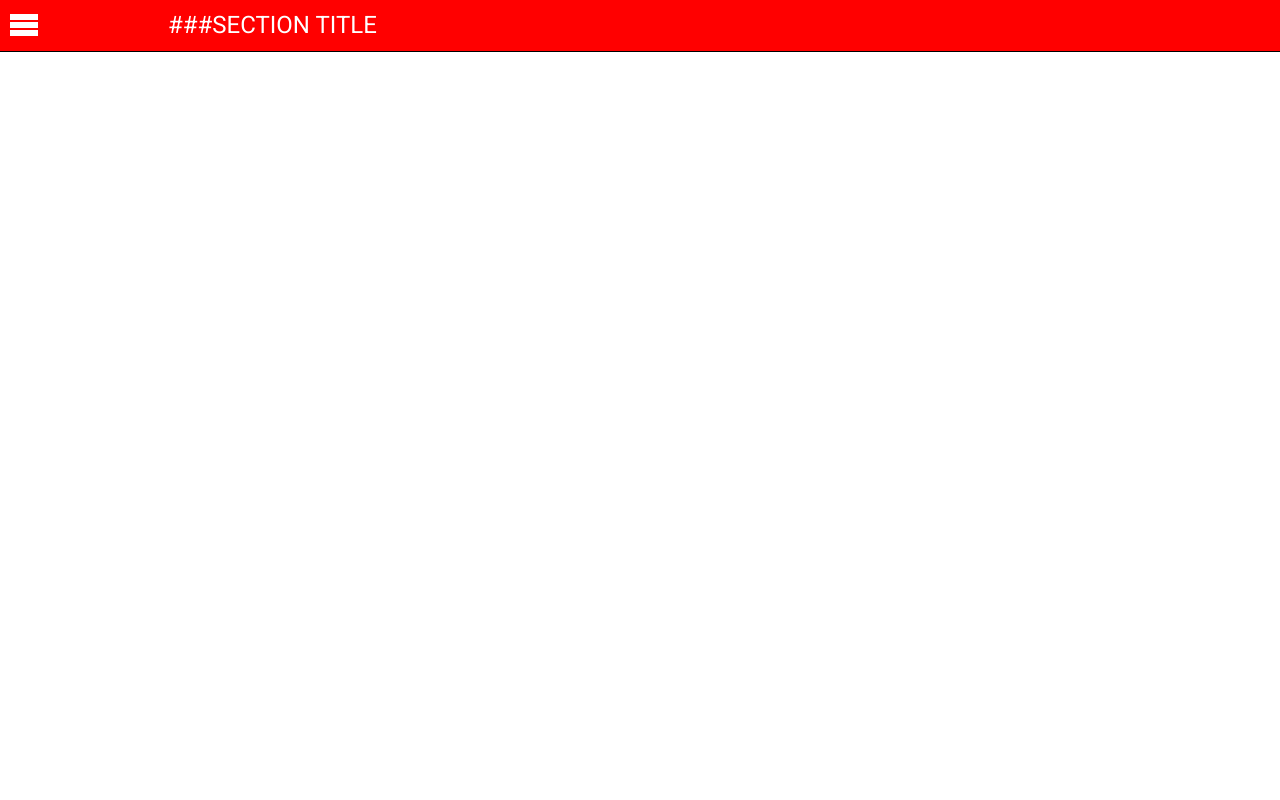
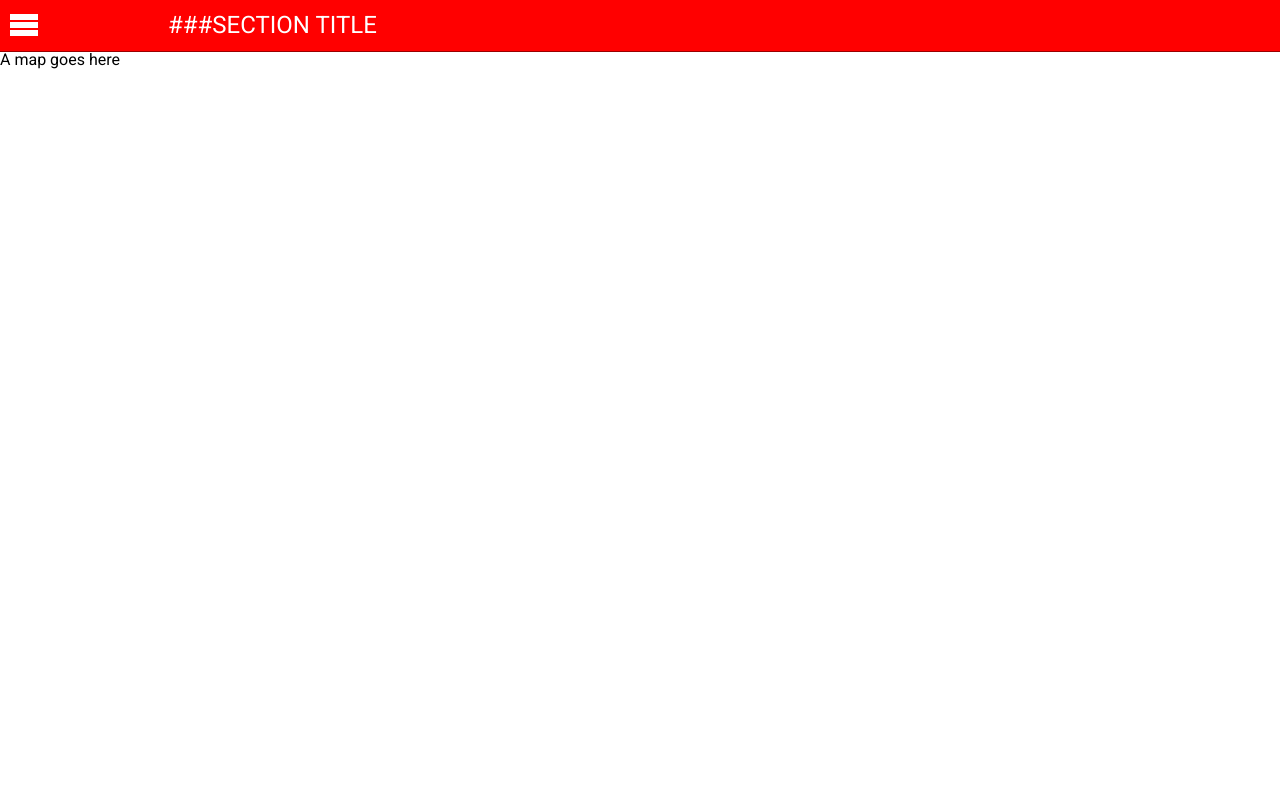
Before and after one commit to ConfuddledPenguin/AppCity, a PHP site: page / in a window 1280 px wide. Run offline with PHP 8.4, Linux system fonts and the light colour scheme; some libraries are stand-ins or nearby versions.

Commit message:
Tidying up the front end frame a little

```diff
--- a/App/css/_header.scss
+++ b/App/css/_header.scss
@@ -16,7 +16,7 @@
 	color: white;
 	padding: 0.5rem;
 	z-index: 100;
-	border-bottom: 1px solid black;
+	border-bottom: 1px solid darken($mainColor, 20%);
 
 	h1, #menu-icon{
 		float: left;
--- a/App/css/_menu.scss
+++ b/App/css/_menu.scss
@@ -13,10 +13,8 @@
 }
 
 .menu-visible{
-	-webkit-animation: menuslide 0.5s ease-out forwards;
-	-moz-animation: menuslide 0.5s ease-out forwards;
-	-ms-animation: menuslide 0.5s ease-out forwards;
-	animation: menuslide 0.5s ease-out forwards;
+	@include animation(menuslide, 0.5s, ease-out, forwards);
+	box-shadow: 2px 0 5px black;
 }
 
 .menu-item{
@@ -31,8 +29,8 @@
 		z-index: 100;
 		font-size: 1.5rem;
 		padding: 0.5rem 0 0.3rem 0;
-		border-top: 1px solid lighten(black, 10%);
-		border-bottom: 1px solid black;
+		border-top: 1px solid lighten($mainColor, 20%);
+		border-bottom: 1px solid darken($mainColor, 20%);
 
 		span{
 			display: block;
--- a/App/css/_mixins.scss
+++ b/App/css/_mixins.scss
@@ -39,5 +39,54 @@
 			left: $endLeft;
 		}
 	}
+}
 
+@mixin main-fade-keyframes($start, $end){
+
+	@-webkit-keyframes mainfade{
+		0%{
+			opacity: $start;
 		}
+
+		100%{
+			opacity: $end;
+		}
+	}
+
+	@-moz-keyframes mainfade{
+		0%{
+			opacity: $start;
+		}
+
+		100%{
+			opacity: $end;
+		}
+	}
+
+	@-ms-keyframes mainfade{
+		0%{
+			opacity: $start;
+		}
+
+		100%{
+			opacity: $end;
+		}
+	}
+
+	@keyframes mainfade{
+		0%{
+			opacity: $start;
+		}
+
+		100%{
+			opacity: $end;
+		}
+	}
+}
+
+@mixin animation($name, $time, $type, $direction){
+	-webkit-animation: $name $time $type $direction;
+	-moz-animation: $name $time $type $direction;
+	-ms-animation: $name $time $type $direction;
+	animation: $name $time $type $direction;
+}
--- a/App/css/style.css
+++ b/App/css/style.css
@@ -22,6 +22,10 @@
  ******************************************************************************/
 html, body {
   font-family: 'Roboto', sans-serif;
+  height: 100%;
+  background: black; }
+
+section {
   height: 100%; }
 
 #view {
@@ -29,7 +33,9 @@ html, body {
   top: 3.25rem;
   width: 100%;
   height: calc(100% - 3.25rem);
-  overflow-y: auto; }
+  overflow-y: auto;
+  background: white;
+  opacity: inherit; }
 
 .clearfix:after {
   content: " ";
@@ -40,9 +46,42 @@ html, body {
 .noDisplay {
   display: none; }
 
+a {
+  text-decoration: none; }
+
 .icon:before {
   -webkit-font-smoothing: antialiased;
   -moz-osx-font-smoothing: grayscale; }
+
+@-webkit-keyframes mainfade {
+  0% {
+    opacity: 1; }
+
+  100% {
+    opacity: 0.9; } }
+@-moz-keyframes mainfade {
+  0% {
+    opacity: 1; }
+
+  100% {
+    opacity: 0.9; } }
+@-ms-keyframes mainfade {
+  0% {
+    opacity: 1; }
+
+  100% {
+    opacity: 0.9; } }
+@keyframes mainfade {
+  0% {
+    opacity: 1; }
+
+  100% {
+    opacity: 0.9; } }
+.fade-out {
+  -webkit-animation: mainfade 0.5s ease forwards;
+  -moz-animation: mainfade 0.5s ease forwards;
+  -ms-animation: mainfade 0.5s ease forwards;
+  animation: mainfade 0.5s ease forwards; }
 
 /*******************************************************************************
  * Imports
@@ -64,7 +103,7 @@ header {
   color: white;
   padding: 0.5rem;
   z-index: 100;
-  border-bottom: 1px solid black; }
+  border-bottom: 1px solid #990000; }
   header h1, header #menu-icon {
     float: left; }
   header h1 {
@@ -116,7 +155,8 @@ header {
   -webkit-animation: menuslide 0.5s ease-out forwards;
   -moz-animation: menuslide 0.5s ease-out forwards;
   -ms-animation: menuslide 0.5s ease-out forwards;
-  animation: menuslide 0.5s ease-out forwards; }
+  animation: menuslide 0.5s ease-out forwards;
+  box-shadow: 2px 0 5px black; }
 
 .menu-item {
   width: 100%;
@@ -129,8 +169,8 @@ header {
     z-index: 100;
     font-size: 1.5rem;
     padding: 0.5rem 0 0.3rem 0;
-    border-top: 1px solid #1a1a1a;
-    border-bottom: 1px solid black; }
+    border-top: 1px solid #ff6666;
+    border-bottom: 1px solid #990000; }
     .menu-item .menu-label span {
       display: block;
       padding: 0 0.8rem; }
--- a/App/css/style.scss
+++ b/App/css/style.scss
@@ -33,8 +33,15 @@
  * Global CSS
  ******************************************************************************/
 
+@import "_mixins.scss";
+
 html, body{
 	font-family: 'Roboto', sans-serif;
+	height: 100%;
+	background: black;
+}
+
+section{
 	height: 100%;
 }
 
@@ -44,6 +51,8 @@ html, body{
 	width: 100%;
 	height: calc(100% - 3.25rem);
 	overflow-y: auto;
+	background: white;
+	opacity: inherit;
 }
 
 .clearfix:after {
@@ -57,12 +66,19 @@ html, body{
 	display: none;
 }
 
+a{
+	text-decoration: none;
+}
+
 .icon:before{
 	-webkit-font-smoothing: antialiased;
 	-moz-osx-font-smoothing: grayscale;
 }
 
-@import "_mixins.scss";
+@include main-fade-keyframes(1, 0.9);
+.fade-out{
+	@include animation(mainfade, 0.5s, ease, forwards);
+}
 
 /*******************************************************************************
  * Imports
--- a/App/index.html
+++ b/App/index.html
@@ -8,24 +8,50 @@
     <link href='https://fonts.googleapis.com/css?family=Roboto:400,400italic,900,700,500' rel='stylesheet' type='text/css'>
 	<link rel="stylesheet" href="css/reset.css">
 	<link rel="stylesheet" href="css/style.css">
-	<script src="http://code.jquery.com/jquery-1.11.1.min.js"></script>
+	<script src="https://code.jquery.com/jquery-1.11.1.min.js"></script>
 </head>
 <body>
 	<header>
 		<a id="menu-icon" class="icon" href="#"><span></span></a>
-		<h1>###SECTION TITLE</h1>
+		<h1 id="headerTitle">###SECTION TITLE</h1>
 	</header>
-	<section id="menu">
+	<nav id="menu" class="menu-start">
 		<div class="menu-item">
-			<a href="#" class="menu-label"><span>User<span></a>
+			<a href="#" class="menu-label"><span id="menu-Explore">Explore</span></a>
 		</div>
-		<div class="menu-item">
-			<a href="#" class="menu-label"><span>Settings<span></a>
+		<div class="menu-item" >
+			<a href="#" class="menu-label"><span id="menu-Guides">Guides</span></a>
 		</div>
-	</section>
-	<section id="view">
-		<p></p>
-	</section>
+		<div class="menu-item" >
+			<a href="#" class="menu-label"><span id="menu-User">#Username</span></a>
+		</div>
+		<div class="menu-item" >
+			<a href="#" class="menu-label"><span id="menu-Settings">Settings</span></a>
+		</div>
+		<div class="menu-item" >
+			<a href="#" class="menu-label"><span id="menu-About">About</span></a>
+		</div>
+		<div class="menu-item" >
+			<a href="#" class="menu-label"></a>
+		</div>
+	</nav>
+	<main id="view">
+		<section id="explore">
+			<p>A map goes here</p>
+		</section>
+		<section id="guides" class="noDisplay">
+			<p>Guides go here</p>
+		</section>
+		<section id="user" class="noDisplay">
+			<p>User info goes here</p>
+		</section>
+		<section id="settings" class="noDisplay">
+			<p>Settings go here</p>
+		</section>
+		<section id="about" class="noDisplay">
+			<h2></h2>
+		</section>
+	</main>
 </body>
-<script src="js/viewCode.js"></script>
+<script src="js/ViewCode.js"></script>
 </html>
--- a/App/js/ViewCode.js
+++ b/App/js/ViewCode.js
@@ -1,12 +1,56 @@
 var menuVisible = false;
+var currentView = $("#explore");
 
-$("#menu-icon").click(function(event) {
-	console.log($('#menu'));
+function menutoggle(){
 	if(!menuVisible){
 		$("#menu").addClass('menu-visible');
+		$("main").addClass('fade-out');
 		menuVisible = true;
 	}else{
 		$("#menu").removeClass('menu-visible');
+		$("main").removeClass('fade-out');
 		menuVisible = false;
 	}
+}
+
+$("#menu-icon").click(menutoggle);
+
+$("#menu-Explore").click(function(event) {
+	currentView.addClass('noDisplay');
+	$("#explore").removeClass('noDisplay');
+	currentView = $("#explore");
+	$("#headerTitle").text("Explore");
+	menutoggle();
 });
+
+$("#menu-Guides").click(function(event) {
+	currentView.addClass('noDisplay');
+	$("#guides").removeClass('noDisplay');
+	currentView = $("#guides");
+	$("#headerTitle").text("Guides");
+	menutoggle();
+});
+
+$("#menu-User").click(function(event) {
+	currentView.addClass('noDisplay');
+	$("#user").removeClass('noDisplay');
+	currentView = $("#user");
+	$("#headerTitle").text("#UserName");
+	menutoggle();
+});
+
+$("#menu-Settings").click(function(event) {
+	currentView.addClass('noDisplay');
+	$("#settings").removeClass('noDisplay');
+	currentView = $("#settings");
+	$("#headerTitle").text("Settings");
+	menutoggle();
+});
+
+$("#menu-About").click(function(event) {
+	currentView.addClass('noDisplay');
+	$("#about").removeClass('noDisplay');
+	currentView = $("#about");
+	$("#headerTitle").text("About");
+	menutoggle();
+});
```
Lines whose indentation alone changed are shown as unchanged.
